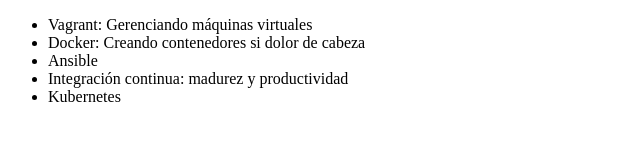
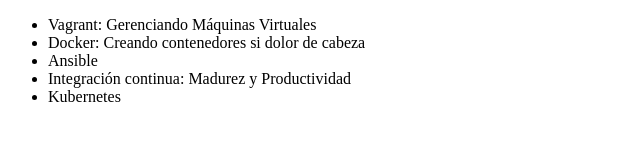
Before and after one commit to FrankBulla/cursoFrank, a plain HTML site: page index.html in a window 1280 px wide. Shown: the full height of the page, 0-640 px from the left. Drawn offline with Linux system fonts and the light colour scheme.

Commit message:
Cambiando el código

```diff
--- a/index.html
+++ b/index.html
@@ -6,10 +6,10 @@
 </head>
 <body>
      <ul>
-         <li> Vagrant: Gerenciando máquinas virtuales </li>
+         <li> Vagrant: Gerenciando Máquinas Virtuales </li>
          <li> Docker: Creando contenedores si dolor de cabeza </li>
          <li> Ansible </li>
-         <li> Integración continua: madurez y productividad </li>
+         <li> Integración continua: Madurez y Productividad </li>
          <li> Kubernetes</li>
      </ul>
 </body>
```
